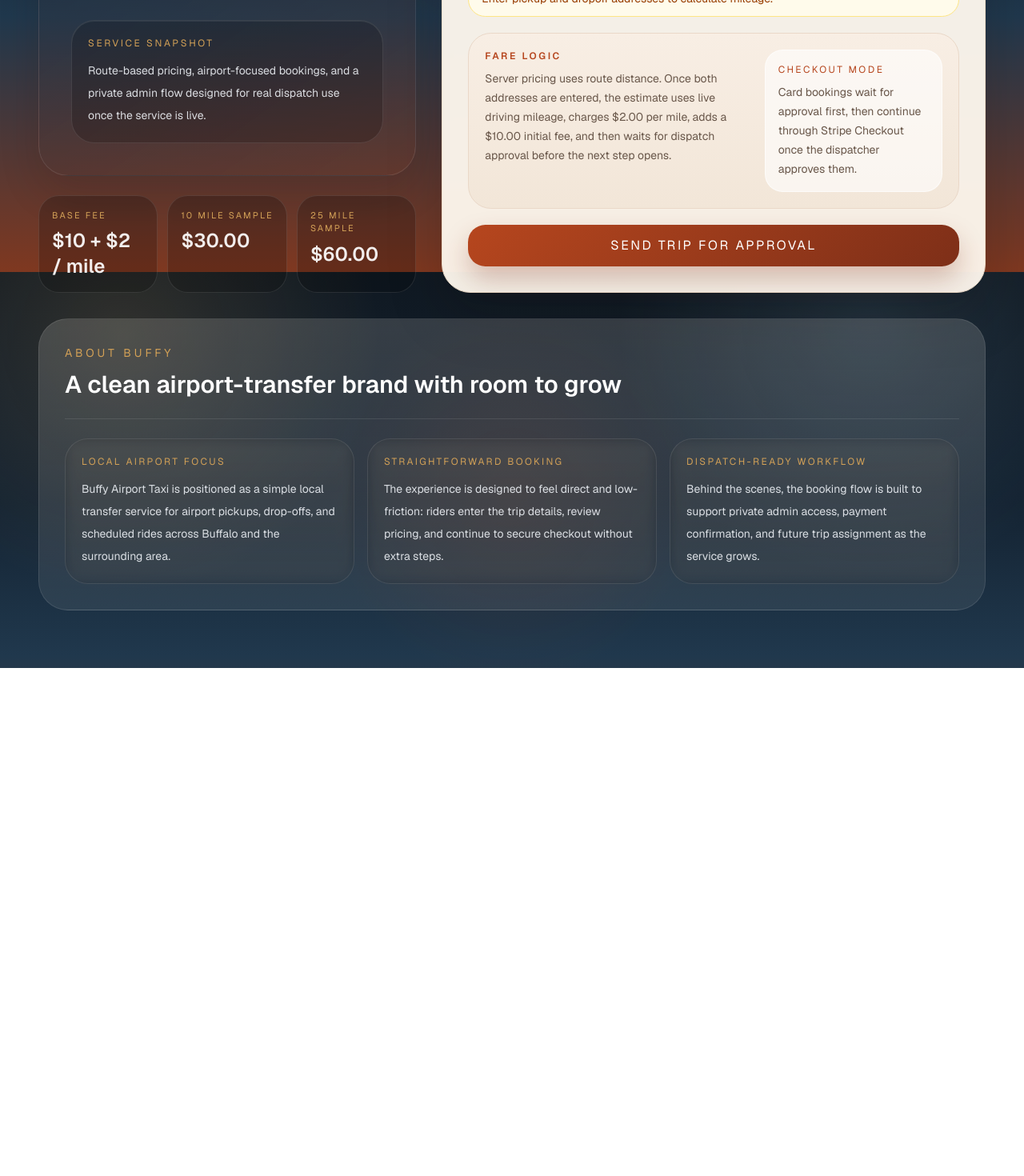
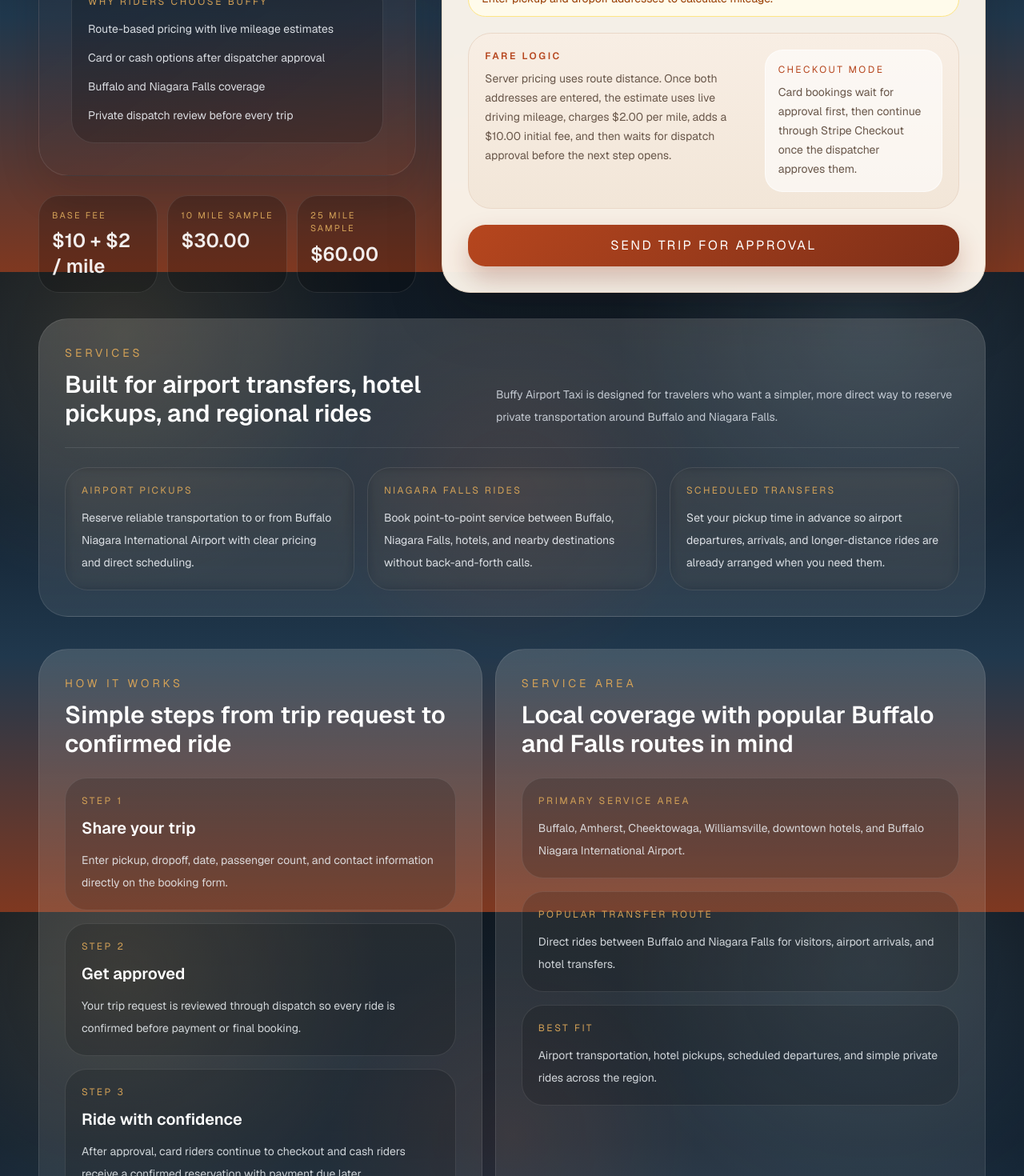
Before and after one commit to Nahome123/buffy-airport-taxi, a Next.js app: page / in a window 1280 px wide. Shown: the part 1260-2730 px from the top of the page at 80% size. Before the commit the page ends 2095 px from the top, so only its background shows below. Built offline with nearby package versions, Linux system fonts and the light colour scheme; no server answers.

Commit message:
Refine landing page content for a more professional website

```diff
--- a/app/page.tsx
+++ b/app/page.tsx
@@ -28,21 +28,64 @@
   { label: "25 mile sample", value: 6000 },
 ];
 
-const aboutCards = [
+const serviceCards = [
   {
-    title: "Local airport focus",
+    title: "Airport pickups",
     copy:
-      "Buffy Airport Taxi is positioned as a simple local transfer service for airport pickups, drop-offs, and scheduled rides across Buffalo and the surrounding area.",
+      "Reserve reliable transportation to or from Buffalo Niagara International Airport with clear pricing and direct scheduling.",
   },
   {
-    title: "Straightforward booking",
+    title: "Niagara Falls rides",
     copy:
-      "The experience is designed to feel direct and low-friction: riders enter the trip details, review pricing, and continue to secure checkout without extra steps.",
+      "Book point-to-point service between Buffalo, Niagara Falls, hotels, and nearby destinations without back-and-forth calls.",
   },
   {
-    title: "Dispatch-ready workflow",
+    title: "Scheduled transfers",
     copy:
-      "Behind the scenes, the booking flow is built to support private admin access, payment confirmation, and future trip assignment as the service grows.",
+      "Set your pickup time in advance so airport departures, arrivals, and longer-distance rides are already arranged when you need them.",
+  },
+];
+
+const trustHighlights = [
+  "Route-based pricing with live mileage estimates",
+  "Card or cash options after dispatcher approval",
+  "Buffalo and Niagara Falls coverage",
+  "Private dispatch review before every trip",
+];
+
+const processSteps = [
+  {
+    title: "Share your trip",
+    copy:
+      "Enter pickup, dropoff, date, passenger count, and contact information directly on the booking form.",
+  },
+  {
+    title: "Get approved",
+    copy:
+      "Your trip request is reviewed through dispatch so every ride is confirmed before payment or final booking.",
+  },
+  {
+    title: "Ride with confidence",
+    copy:
+      "After approval, card riders continue to checkout and cash riders receive a confirmed reservation with payment due later.",
+  },
+];
+
+const coverageCards = [
+  {
+    title: "Primary service area",
+    copy:
+      "Buffalo, Amherst, Cheektowaga, Williamsville, downtown hotels, and Buffalo Niagara International Airport.",
+  },
+  {
+    title: "Popular transfer route",
+    copy:
+      "Direct rides between Buffalo and Niagara Falls for visitors, airport arrivals, and hotel transfers.",
+  },
+  {
+    title: "Best fit",
+    copy:
+      "Airport transportation, hotel pickups, scheduled departures, and simple private rides across the region.",
   },
 ];
 
@@ -145,21 +188,21 @@
                   </span>
                 </h1>
                 <p className="mt-6 max-w-lg text-base leading-7 text-slate-200 sm:text-lg">
-                  Book airport rides with live route pricing, quick checkout,
-                  and a cleaner dispatch workflow built to feel local and
-                  premium at the same time.
+                  Professional airport transportation for Buffalo and Niagara
+                  Falls with transparent pricing, scheduled pickups, and a
+                  smoother booking experience from first request to final ride.
                 </p>
               </div>
 
               <div className="hero-copy-panel mt-8 rounded-[1.8rem] border border-white/10 bg-black/18 p-5">
                 <p className="text-xs uppercase tracking-[0.22em] text-[color:var(--color-gold)]">
-                  Service Snapshot
+                  Why Riders Choose Buffy
                 </p>
-                <p className="mt-3 text-sm leading-7 text-slate-100/88">
-                  Route-based pricing, airport-focused bookings, and a private
-                  admin flow designed for real dispatch use once the service is
-                  live.
-                </p>
+                <div className="mt-3 grid gap-2 text-sm leading-7 text-slate-100/88">
+                  {trustHighlights.map((highlight) => (
+                    <p key={highlight}>{highlight}</p>
+                  ))}
+                </div>
               </div>
             </div>
 
@@ -192,16 +235,21 @@
             <div className="flex flex-col gap-4 border-b border-white/10 pb-6 md:flex-row md:items-end md:justify-between">
               <div>
                 <p className="text-sm uppercase tracking-[0.28em] text-[color:var(--color-gold)]">
-                  About Buffy
+                  Services
                 </p>
                 <h2 className="mt-3 text-3xl font-semibold text-white">
-                  A clean airport-transfer brand with room to grow
+                  Built for airport transfers, hotel pickups, and regional rides
                 </h2>
               </div>
+              <p className="max-w-2xl text-sm leading-7 text-slate-200/82">
+                Buffy Airport Taxi is designed for travelers who want a simpler,
+                more direct way to reserve private transportation around Buffalo
+                and Niagara Falls.
+              </p>
             </div>
 
             <div className="mt-6 grid gap-4 md:grid-cols-3">
-              {aboutCards.map((card) => (
+              {serviceCards.map((card) => (
                 <article
                   key={card.title}
                   className="rounded-[1.8rem] border border-white/10 bg-black/16 p-5 backdrop-blur-sm"
@@ -217,6 +265,61 @@
             </div>
           </div>
         </section>
+
+        <section className="animate-rise-delay pb-10">
+          <div className="grid gap-4 lg:grid-cols-[0.95fr_1.05fr]">
+            <div className="buffalo-card rounded-[2.3rem] border border-white/10 p-6 sm:p-8">
+              <p className="text-sm uppercase tracking-[0.28em] text-[color:var(--color-gold)]">
+                How It Works
+              </p>
+              <h2 className="mt-3 text-3xl font-semibold text-white">
+                Simple steps from trip request to confirmed ride
+              </h2>
+              <div className="mt-6 space-y-4">
+                {processSteps.map((step, index) => (
+                  <article
+                    key={step.title}
+                    className="rounded-[1.7rem] border border-white/10 bg-black/16 p-5"
+                  >
+                    <p className="text-xs uppercase tracking-[0.22em] text-[color:var(--color-gold)]">
+                      Step {index + 1}
+                    </p>
+                    <h3 className="mt-3 text-xl font-semibold text-white">
+                      {step.title}
+                    </h3>
+                    <p className="mt-3 text-sm leading-7 text-slate-100/84">
+                      {step.copy}
+                    </p>
+                  </article>
+                ))}
+              </div>
+            </div>
+
+            <div className="buffalo-card rounded-[2.3rem] border border-white/10 p-6 sm:p-8">
+              <p className="text-sm uppercase tracking-[0.28em] text-[color:var(--color-gold)]">
+                Service Area
+              </p>
+              <h2 className="mt-3 text-3xl font-semibold text-white">
+                Local coverage with popular Buffalo and Falls routes in mind
+              </h2>
+              <div className="mt-6 grid gap-4">
+                {coverageCards.map((card) => (
+                  <article
+                    key={card.title}
+                    className="rounded-[1.7rem] border border-white/10 bg-black/16 p-5"
+                  >
+                    <p className="text-xs uppercase tracking-[0.22em] text-[color:var(--color-gold)]">
+                      {card.title}
+                    </p>
+                    <p className="mt-3 text-sm leading-7 text-slate-100/84">
+                      {card.copy}
+                    </p>
+                  </article>
+                ))}
+              </div>
+            </div>
+          </div>
+        </section>
       </div>
     </main>
   );
```
